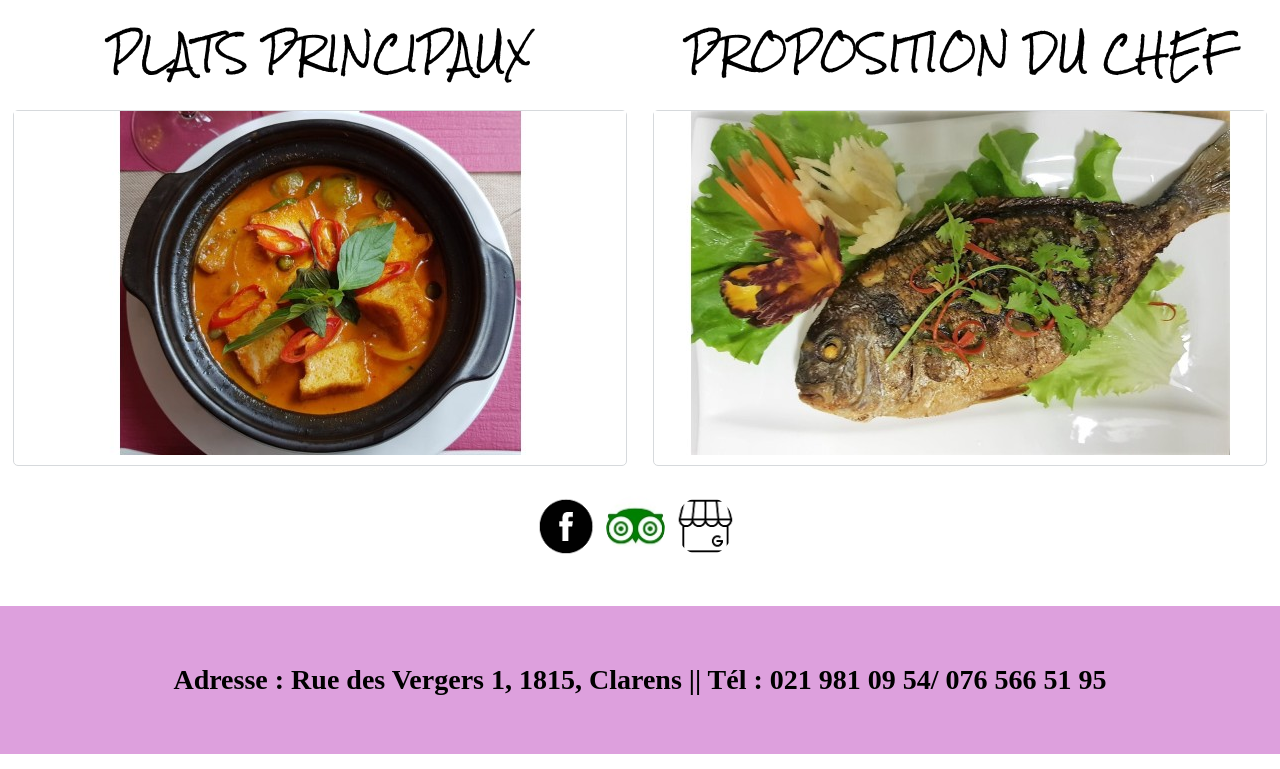
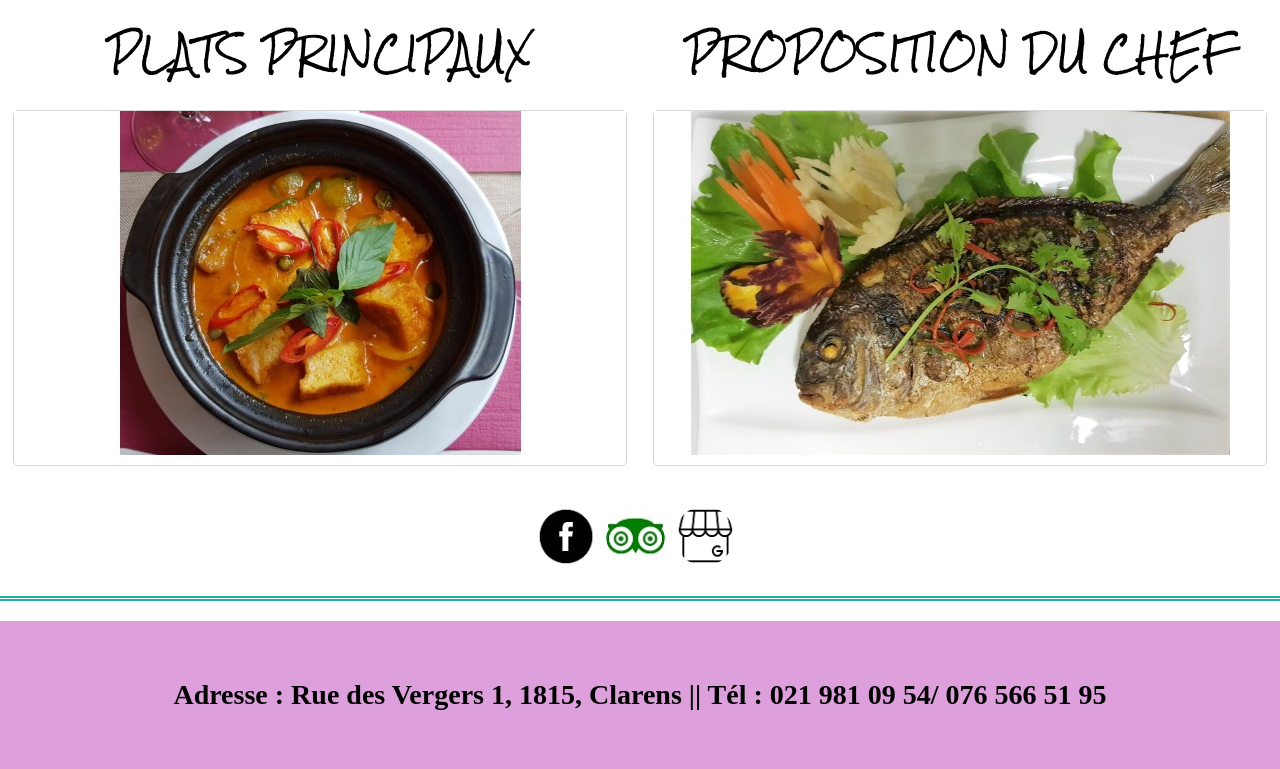
Before and after one commit to douchuis/website2020, a plain HTML site: page page/menu.html in a window 1280 px wide. Shown: the part 1183-1952 px from the top of the page. Drawn offline with Linux system fonts and the light colour scheme.

Commit message:
Add border-bottom

```diff
--- a/css/about.css
+++ b/css/about.css
@@ -142,10 +142,13 @@ img {
 
 /* le footer button social*/
 .conteneurfooter{
+  text-align: center;
   display: flex;
   justify-content: center;
   align-items: center;
+  margin-top: 10px;
   padding: 30px 10px;
+  border-bottom: 5px double #20b2a2;
 }
 .social{
   position: relative;
```
